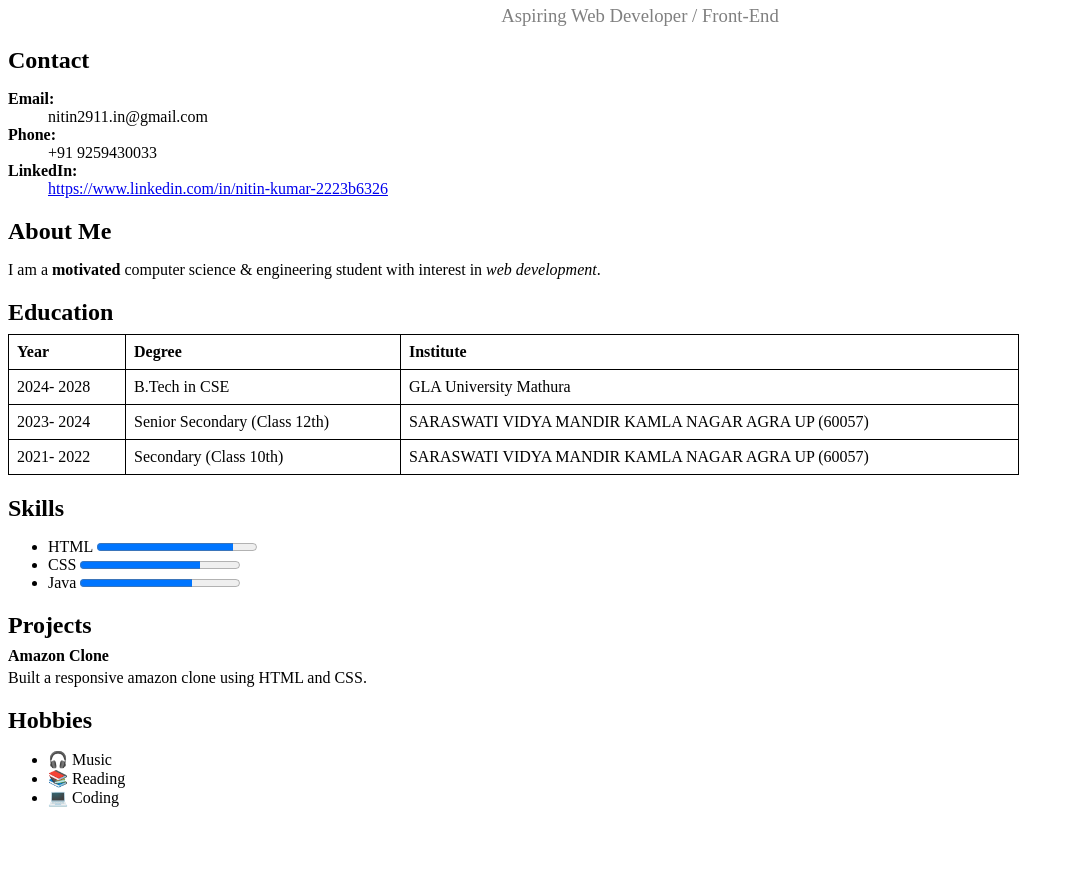
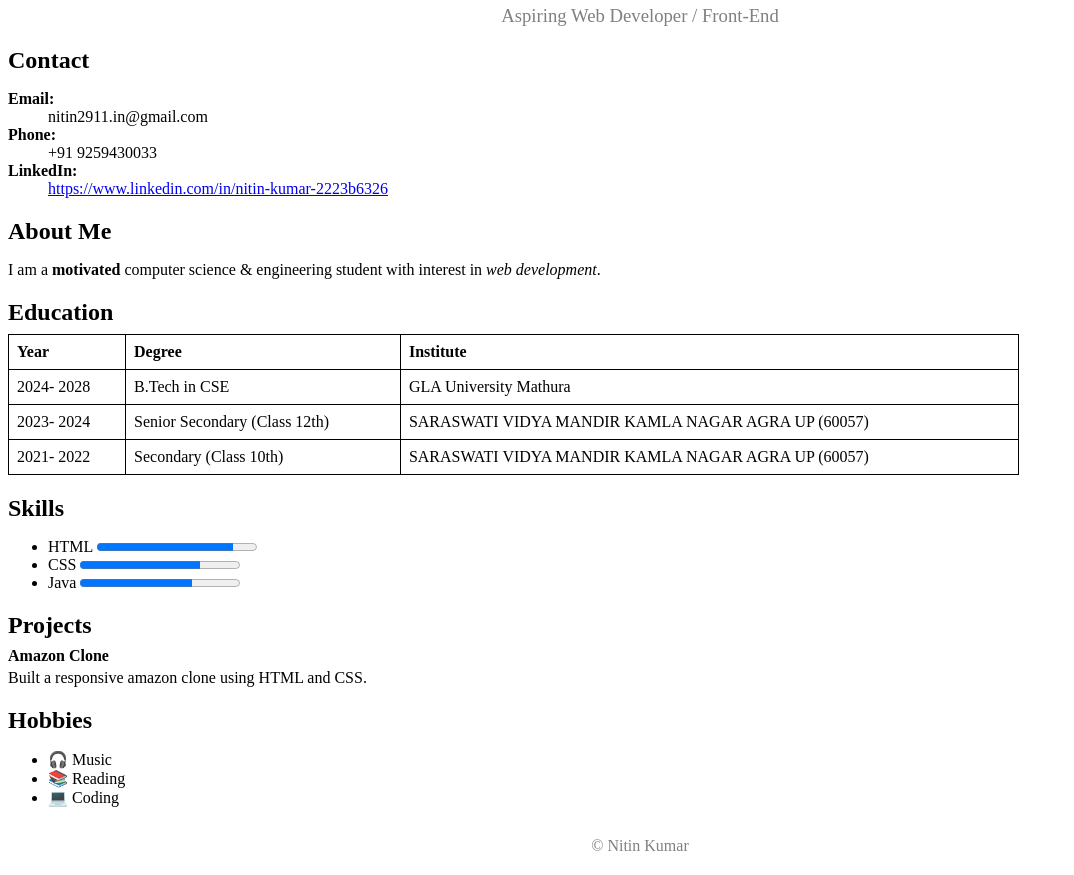
Before and after one commit to nitinkumar2911/Frontend-Engineering, a plain HTML site: page index.html in a window 1280 px wide. Shown: the part 176-1051 px from the top of the page, without its empty margins (0-1074 px from the left). Before the commit the page ends 1003 px from the top, so only its background shows below. Drawn offline with Linux system fonts and the light colour scheme.

Commit message:
🔹 Part 9: Footer

```diff
--- a/index.html
+++ b/index.html
@@ -76,6 +76,9 @@
     <li>💻 Coding</li>
   </ul>
 </section>
+<footer style="text-align:center; margin-top:30px; color:gray;">
+  &copy; Nitin Kumar
+</footer>
 
 
 
```
